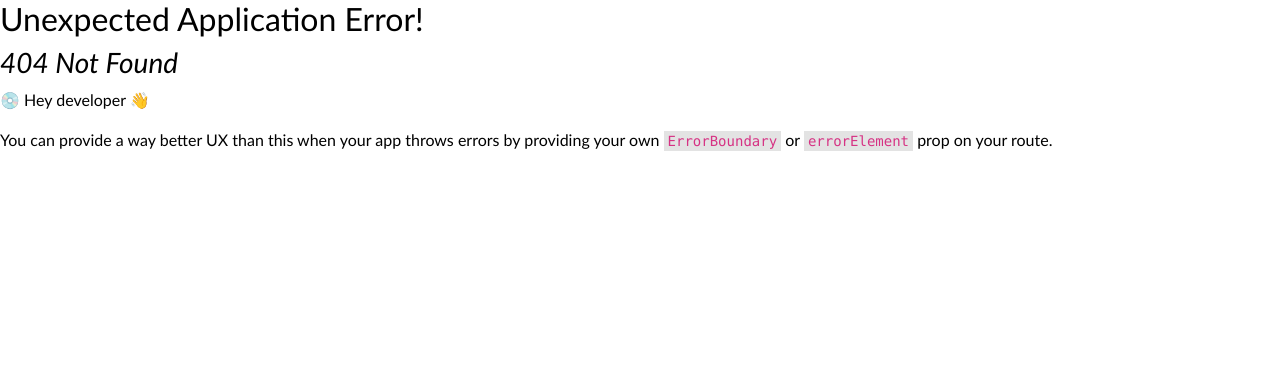
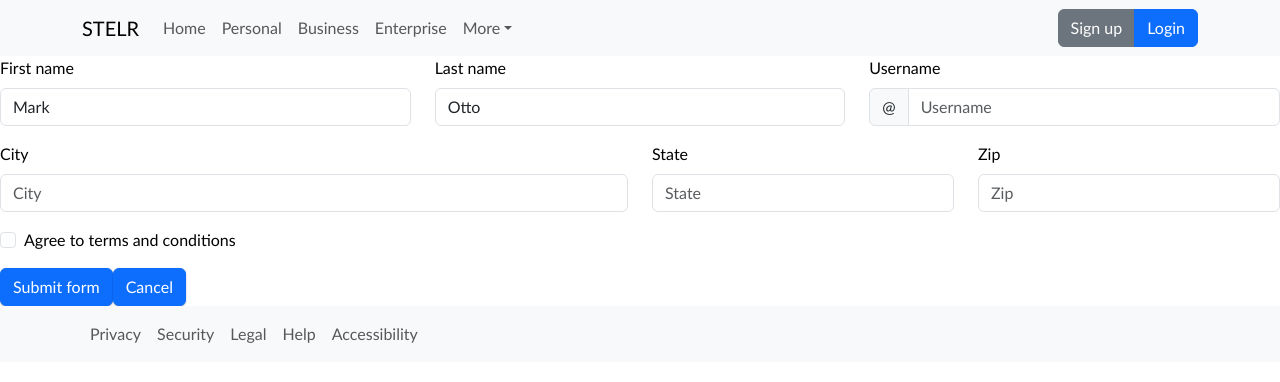
Before and after one commit to kchikosi/stelrbackend, a React (Vite) app in the folder src/main/client/: page /signup in a window 1280 px wide. Before the commit this address had no page. Shown: the top 382 px of the page. Built offline with nearby package versions, Linux system fonts and the light colour scheme.

Commit message:
added new pages
added new pages

```diff
--- /dev/null
+++ b/src/main/client/src/routes/contact-us.tsx
@@ -0,0 +1,14 @@
+import TopNav from './top-nav/top-nav.tsx'
+import BottomNav  from './bottom-nav/bottom-nav.tsx'
+
+export default function Contact() {
+    return (
+        <>
+        <TopNav/>
+        <div id="contact">
+        <h1>Contact us</h1>
+        </div>
+        <BottomNav/>
+        </>
+    );
+}
--- /dev/null
+++ b/src/main/client/src/routes/faq.tsx
@@ -0,0 +1,14 @@
+import TopNav from './top-nav/top-nav.tsx'
+import BottomNav  from './bottom-nav/bottom-nav.tsx'
+
+export default function FAQ() {
+    return (
+        <>
+        <TopNav/>
+        <div id="faq">
+        <h1>FAQ</h1>
+        </div>
+        <BottomNav/>
+        </>
+    );
+}
--- a/src/main/client/src/routes/home-page.tsx
+++ b/src/main/client/src/routes/home-page.tsx
@@ -1,23 +1,33 @@
+import Container from 'react-bootstrap/Container';
+import Row from 'react-bootstrap/Row';
+import Col from 'react-bootstrap/Col';
+import Button from 'react-bootstrap/Button';
 
 export default function Home() {
     return (
     <>
-    <div id="home">
+    <Container>
+      <Row>
+        <Col>
             <p>
                 <b> Global Lending and Payments Simplified </b>
             </p>
+        </Col>
+      </Row>
+        <Row>
+          <Col>
             <p>
                 Connecting budding entrepreneurs with potential investors seamlessly. Discover, connect and fuel innovation with ease, all in one platform.
             </p>
-    <div>
-        <button>
-          Seeking companies
-        </button>
-        <button>
-            Seeking Investors
-        </button>
-    </div>
-    </div>
+          </Col>
+        </Row>
+        <Row>
+          <Col>
+              <Button variant="info">Seeking companies</Button>{' '}
+              <Button variant="info">Seeking Investors</Button>{' '}
+          </Col>
+        </Row>
+    </Container>
     </>
     );
 }
--- /dev/null
+++ b/src/main/client/src/routes/login/login.tsx
@@ -0,0 +1,32 @@
+import Button from 'react-bootstrap/Button';
+import Form from 'react-bootstrap/Form';
+import TopNav from '../top-nav/top-nav.tsx'
+import BottomNav  from '../bottom-nav/bottom-nav.tsx'
+
+export default function Login() {
+return (
+<>
+    <TopNav/>
+    <Form>
+      <Form.Group className="mb-3" controlId="formBasicEmail">
+        <Form.Label>Email address</Form.Label>
+        <Form.Control type="email" placeholder="Enter email" />
+        <Form.Text className="text-muted">
+          We'll never share your email with anyone else.
+        </Form.Text>
+      </Form.Group>
+      <Form.Group className="mb-3" controlId="formBasicPassword">
+        <Form.Label>Password</Form.Label>
+        <Form.Control type="password" placeholder="Password" />
+      </Form.Group>
+      <Form.Group className="mb-3" controlId="formBasicCheckbox">
+        <Form.Check type="checkbox" label="Sign up for email notifications" />
+      </Form.Group>
+      <Button variant="primary" type="submit">
+        Submit
+      </Button>
+    </Form>
+    <BottomNav/>
+</>
+);
+}
--- /dev/null
+++ b/src/main/client/src/routes/login/signup.tsx
@@ -0,0 +1,104 @@
+import { useState } from 'react';
+import Button from 'react-bootstrap/Button';
+import Col from 'react-bootstrap/Col';
+import Form from 'react-bootstrap/Form';
+import InputGroup from 'react-bootstrap/InputGroup';
+import Row from 'react-bootstrap/Row';
+import TopNav from '../top-nav/top-nav.tsx'
+import BottomNav  from '../bottom-nav/bottom-nav.tsx'
+
+export default function Signup() {
+
+  const [validated, setValidated] = useState(false);
+
+  const handleSubmit = (event) => {
+    const form = event.currentTarget;
+    if (form.checkValidity() === false) {
+      event.preventDefault();
+      event.stopPropagation();
+    }
+
+    setValidated(true);
+  };
+
+return(
+<>
+    <TopNav/>
+
+    <Form noValidate validated={validated} onSubmit={handleSubmit}>
+      <Row className="mb-3">
+        <Form.Group as={Col} md="4" controlId="validationCustom01">
+          <Form.Label>First name</Form.Label>
+          <Form.Control
+            required
+            type="text"
+            placeholder="First name"
+            defaultValue="Mark"
+          />
+          <Form.Control.Feedback>Looks good!</Form.Control.Feedback>
+        </Form.Group>
+        <Form.Group as={Col} md="4" controlId="validationCustom02">
+          <Form.Label>Last name</Form.Label>
+          <Form.Control
+            required
+            type="text"
+            placeholder="Last name"
+            defaultValue="Otto"
+          />
+          <Form.Control.Feedback>Looks good!</Form.Control.Feedback>
+        </Form.Group>
+        <Form.Group as={Col} md="4" controlId="validationCustomUsername">
+          <Form.Label>Username</Form.Label>
+          <InputGroup hasValidation>
+            <InputGroup.Text id="inputGroupPrepend">@</InputGroup.Text>
+            <Form.Control
+              type="text"
+              placeholder="Username"
+              aria-describedby="inputGroupPrepend"
+              required
+            />
+            <Form.Control.Feedback type="invalid">
+              Please choose a username.
+            </Form.Control.Feedback>
+          </InputGroup>
+        </Form.Group>
+      </Row>
+      <Row className="mb-3">
+        <Form.Group as={Col} md="6" controlId="validationCustom03">
+          <Form.Label>City</Form.Label>
+          <Form.Control type="text" placeholder="City" required />
+          <Form.Control.Feedback type="invalid">
+            Please provide a valid city.
+          </Form.Control.Feedback>
+        </Form.Group>
+        <Form.Group as={Col} md="3" controlId="validationCustom04">
+          <Form.Label>State</Form.Label>
+          <Form.Control type="text" placeholder="State" required />
+          <Form.Control.Feedback type="invalid">
+            Please provide a valid state.
+          </Form.Control.Feedback>
+        </Form.Group>
+        <Form.Group as={Col} md="3" controlId="validationCustom05">
+          <Form.Label>Zip</Form.Label>
+          <Form.Control type="text" placeholder="Zip" required />
+          <Form.Control.Feedback type="invalid">
+            Please provide a valid zip.
+          </Form.Control.Feedback>
+        </Form.Group>
+      </Row>
+      <Form.Group className="mb-3">
+        <Form.Check
+          required
+          label="Agree to terms and conditions"
+          feedback="You must agree before submitting."
+          feedbackType="invalid"
+        />
+      </Form.Group>
+      <Button type="submit">Submit form</Button>
+      <Button type="button">Cancel</Button>
+    </Form>
+
+    <BottomNav/>
+    </>
+);
+}
--- a/src/main/client/src/routes/top-nav/top-nav.tsx
+++ b/src/main/client/src/routes/top-nav/top-nav.tsx
@@ -16,18 +16,18 @@ return (
                 <Nav className="me-auto">
                     <Nav.Link href="/home">Home</Nav.Link>
                     <Nav.Link href="/personal">Personal</Nav.Link>
-                    <Nav.Link href="/security">Business</Nav.Link>
+                    <Nav.Link href="/business">Business</Nav.Link>
                     <Nav.Link href="/enterprise">Enterprise</Nav.Link>
                     <NavDropdown title="More" id="basic-nav-dropdown">
-                        <NavDropdown.Item href="#action/3.1">About Us</NavDropdown.Item>
-                        <NavDropdown.Item href="#action/3.1">Contact Us</NavDropdown.Item>
-                        <NavDropdown.Item href="#action/3.1">FAQ</NavDropdown.Item>
+                        <NavDropdown.Item href="/about">About Us</NavDropdown.Item>
+                        <NavDropdown.Item href="/contact">Contact Us</NavDropdown.Item>
+                        <NavDropdown.Item href="/faq">FAQ</NavDropdown.Item>
                     </NavDropdown>
                 </Nav>
            </Navbar.Collapse>
           <ButtonGroup aria-label="Basic example">
-            <Button variant="secondary">Sign up</Button>
-            <Button variant="secondary">Login</Button>
+              <Button variant="secondary" href="/signup">Sign up</Button>
+              <Button href="/login">Login</Button>
           </ButtonGroup>
         </Container>
       </Navbar>
```
Also changed, not shown: src/main/client/src/main.tsx (+21 -0 lines), src/main/client/src/routes/carousel/about.tsx (added, +26 -0 lines). Lines whose indentation alone changed are shown as unchanged.
